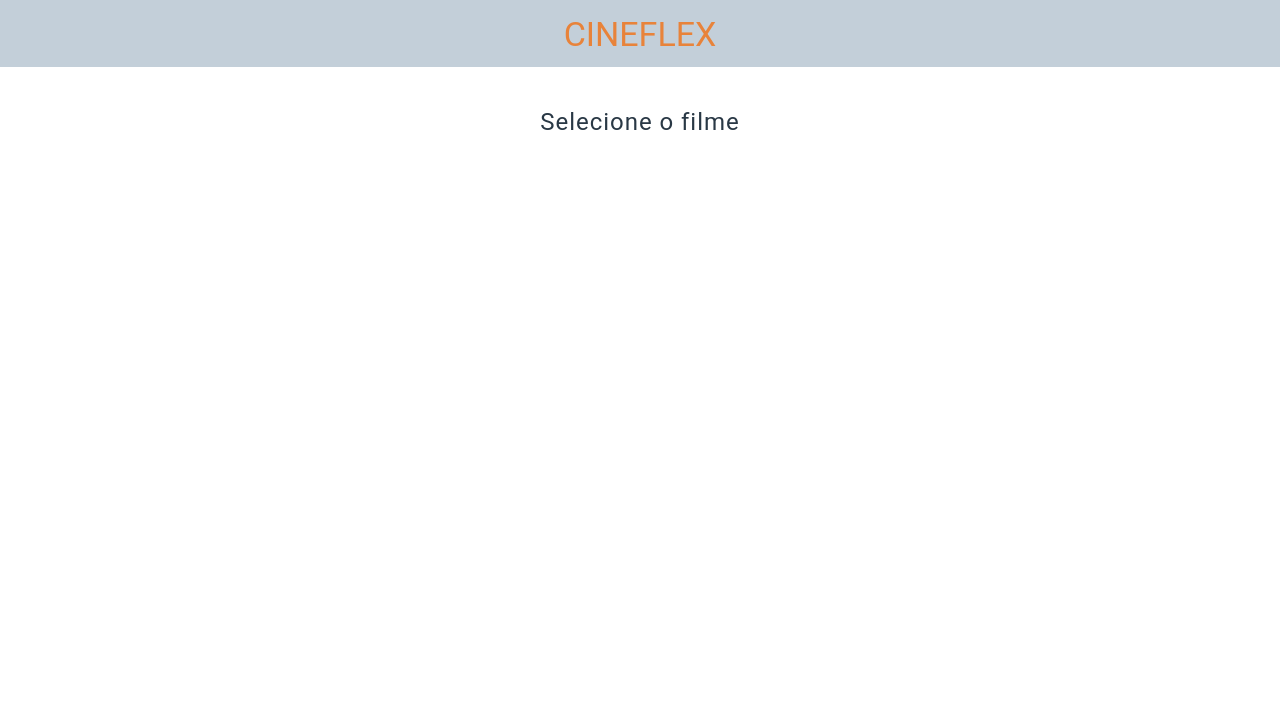
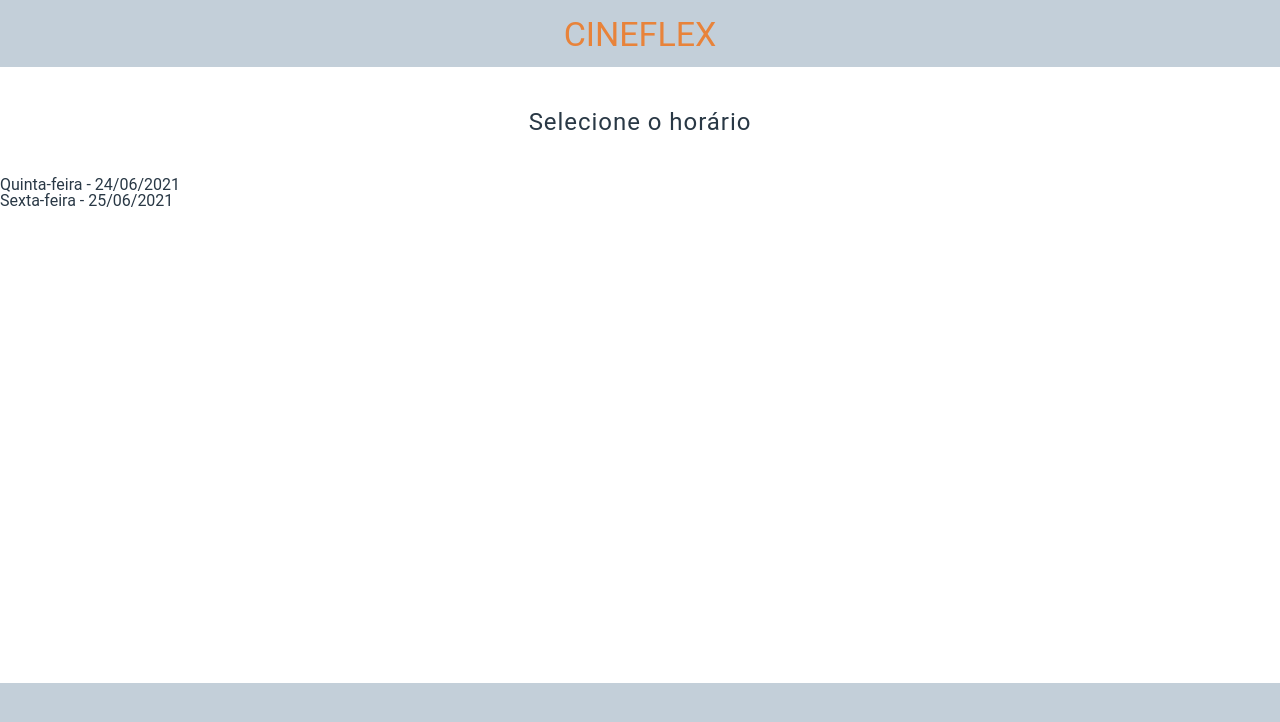
Before and after one commit to lcfernandez/driven-projeto10-cineflex, a JavaScript app: page / in a window 1280 px wide. Shown: the top 722 px of the page. Built offline with nearby package versions, Linux system fonts and the light colour scheme.

Commit message:
Criação de novos componentes

```diff
--- a/src/components/App.js
+++ b/src/components/App.js
@@ -1,12 +1,14 @@
 import ChooseMovie from "./ChooseMovie";
 import GlobalStyle from "../assets/css/GlobalStyle";
-import Header from "./Header";
+import HeaderApp from "./HeaderApp";
+import Movie from "./Movie";
 
 export default function App() {
     return (
         <>
-            <Header />
-            <ChooseMovie />
+            <HeaderApp />
+            {/* <ChooseMovie /> */}
+            <Movie />
             <GlobalStyle />
         </>
     );
--- a/src/components/ChooseMovie.js
+++ b/src/components/ChooseMovie.js
@@ -1,20 +1,25 @@
+import HeaderAction from "./HeaderAction";
+
+/* import axios from "axios"; */
 import styled from "styled-components";
 
+/* const URL = "https://mock-api.driven.com.br/api/v5/cineflex/"; */
+
 export default function ChooseMovie() {
+/*     function renderMovies() {
+        const promise = axios.get(URL + "movies");
+        promise.then(res => console.log(res));
+        promise.catch(err => console.error(err));
+    } */
+
     return (
         <ChooseMovieContainer>
-            <Action>
-                <h3>Selecione o filme</h3>
-            </Action>
+            <HeaderAction action={"Selecione o filme"} />
+            {/* {renderMovies()} */}
         </ChooseMovieContainer>
     );
 }
 
-const Action = styled.div`
-    display: flex;
-    height: 110px;
-`;
-
 const ChooseMovieContainer = styled.div`
     margin-top: 67px;
 `;
--- /dev/null
+++ b/src/components/Footer.js
@@ -0,0 +1,18 @@
+import styled from "styled-components";
+
+export default function Footer() {
+    return (
+        <FooterContainer>
+        </FooterContainer>
+    );
+}
+
+const FooterContainer = styled.footer`
+    background-color: #C3CFD9;
+    bottom: 0;
+    height: 117px;
+    left: 0;
+    position: fixed;
+    width: 100%;
+    z-index: 1;
+`;
--- /dev/null
+++ b/src/components/HeaderAction.js
@@ -0,0 +1,14 @@
+import styled from "styled-components";
+
+export default function HeaderAction({action}) {
+    return (
+        <HeaderActionContainer>
+            <h3>{action}</h3>
+        </HeaderActionContainer>
+    );
+}
+
+const HeaderActionContainer = styled.div`
+    display: flex;
+    height: 110px;
+`;
--- a/src/components/Header.js
+++ b/src/components/HeaderApp.js
@@ -1,14 +1,14 @@
 import styled from "styled-components";
 
-export default function Header() {
+export default function HeaderApp() {
     return (
-        <HeaderContainer>
+        <HeaderAppContainer>
             <h1>CINEFLEX</h1>
-        </HeaderContainer>
+        </HeaderAppContainer>
     );
 }
 
-const HeaderContainer = styled.div`
+const HeaderAppContainer = styled.header`
     background-color: #C3CFD9;
     display: flex;
     height: 67px;
--- /dev/null
+++ b/src/components/Movie.js
@@ -0,0 +1,20 @@
+import Footer from "./Footer";
+import HeaderAction from "./HeaderAction";
+
+import styled from "styled-components";
+
+export default function Movie() {
+    return (
+        <MovieContainer>
+            <HeaderAction action={"Selecione o horário"} />
+            <h6>Quinta-feira - 24/06/2021</h6>
+
+            <h6>Sexta-feira - 25/06/2021</h6>
+            <Footer />
+        </MovieContainer>
+    );
+}
+
+const MovieContainer = styled.div`
+    margin-top: 67px;
+`;
```
Also changed, not shown: src/components/Button.js (added).
